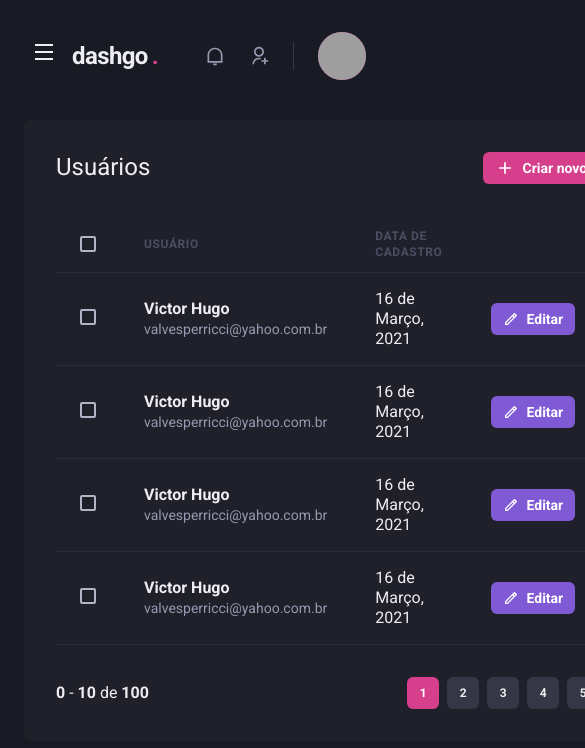
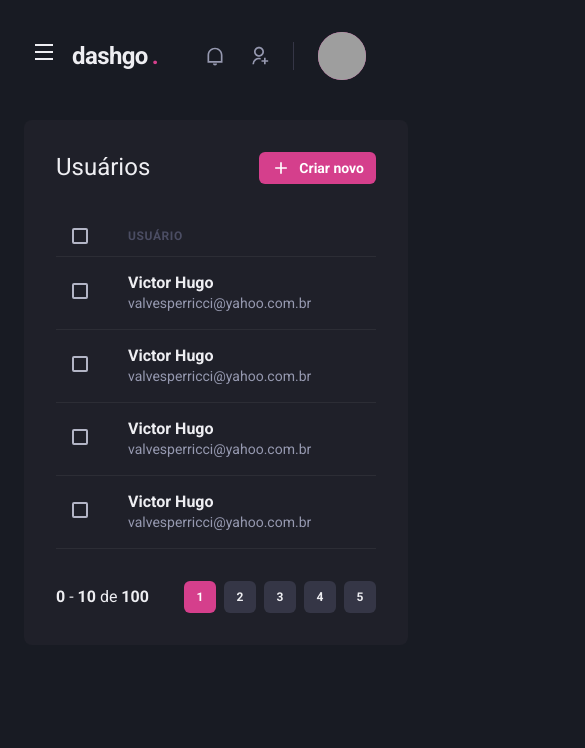
Before and after one commit to VictorHAP1603/dashgo, a Next.js app: page /users in a window 390 px wide. Shown: the top 748 px of the page, 585 px wide, since content can reach past the window. Built offline with nearby package versions, Linux system fonts and the light colour scheme; grey boxes are pictures that could not be loaded.

Commit message:
acabando responsividade e validando formulários

```diff
--- a/src/components/Header/SearchBox.tsx
+++ b/src/components/Header/SearchBox.tsx
@@ -1,8 +1,15 @@
 import { Icon, Flex, Input } from "@chakra-ui/react";
+import { useRef } from "react";
 import { RiSearchLine } from "react-icons/ri";
 
+// Controlled components
+// Uncontrolled components
 
 export function SearchBox() {
+  //   const [search, setSearch] = useState("");
+
+  const searchInputRef = useRef<HTMLInputElement>(null);
+
   return (
     <Flex
       as="label"
@@ -16,7 +23,6 @@ export function SearchBox() {
       position="relative"
       bg="gray.800"
       borderRadius="full"
-
       align="center"
     >
       <Input
@@ -25,11 +31,11 @@ export function SearchBox() {
         px="4"
         mr="4"
         placeholder="Buscar na plataforma"
-                _placeholder={{ color: 'gray.400' }}
+        _placeholder={{ color: "gray.400" }}
+        ref={searchInputRef}
       />
 
       <Icon as={RiSearchLine} fontSize="20" />
-
     </Flex>
-    )
+  );
 }
--- /dev/null
+++ b/src/components/SiderBar/ActiveLink.tsx
@@ -0,0 +1,37 @@
+import Link, { LinkProps } from "next/link";
+import { useRouter } from "next/router";
+import { cloneElement, ReactElement } from "react";
+
+type Props = LinkProps & {
+  children: ReactElement;
+  shouldMatchExactHref?: boolean;
+};
+
+export function ActiveLink({
+  children,
+  shouldMatchExactHref = false,
+  ...rest
+}: Props) {
+  const { asPath } = useRouter();
+
+  let isActive = false;
+
+  if (shouldMatchExactHref && (asPath === rest.href || asPath === rest.as)) {
+    isActive = true;
+  }
+
+  if (
+    !shouldMatchExactHref &&
+    (asPath.startsWith(String(rest.href)) || asPath.startsWith(String(rest.as)))
+  ) {
+    isActive = true;
+  }
+
+  return (
+    <Link {...rest}>
+      {cloneElement(children, {
+        color: isActive ? "pink.400" : "gray.50",
+      })}
+    </Link>
+  );
+}
--- a/src/components/SiderBar/NavLink.tsx
+++ b/src/components/SiderBar/NavLink.tsx
@@ -1,17 +1,22 @@
-import { Link, Icon, Text, LinkProps } from "@chakra-ui/react";
+import { Link as ChakraLink, Icon, Text, LinkProps } from "@chakra-ui/react";
 import { ElementType } from "react";
+import { ActiveLink } from "./ActiveLink";
 
 type Props = LinkProps & {
-    icon: ElementType;
-    text: string;
+  icon: ElementType;
+  text: string;
+  href: string;
+};
+
+export function NavLink({ icon: IconLink, text, href, ...rest }: Props) {
+  return (
+    <ActiveLink href={href} passHref>
+      <ChakraLink display="flex" align="center" {...rest}>
+        <Icon as={IconLink} fontSize="20" />
+        <Text ml="4" fontWeight="medium">
+          {text}
+        </Text>
+      </ChakraLink>
+    </ActiveLink>
+  );
 }
-
-export function NavLink({ icon: IconLink, text, ...rest }: Props) {
-
-    return (
-        <Link display="flex" align="center" {...rest} >
-            <Icon as={IconLink} fontSize="20" />
-            <Text ml="4" fontWeight="medium">{text}</Text>
-        </Link>
-    )
-}
--- a/src/pages/users/index.tsx
+++ b/src/pages/users/index.tsx
@@ -1,11 +1,32 @@
-import { Box, Flex, Heading, Button, Icon, Table, Tr, Thead, Th, Td, Tbody, Checkbox, Text } from "@chakra-ui/react";
+import {
+  Box,
+  Flex,
+  Heading,
+  Button,
+  Icon,
+  Table,
+  Tr,
+  Thead,
+  Th,
+  Td,
+  Tbody,
+  Checkbox,
+  Text,
+  useBreakpointValue,
+} from "@chakra-ui/react";
 import { RiAddLine, RiPencilLine } from "react-icons/ri";
+import Link from "next/link";
 
 import { Header } from "../../components/Header";
 import Pagination from "../../components/Pagination";
 import { Sidebar } from "../../components/Siderbar";
 
 export default function UsersList() {
+  const isWideVersion = useBreakpointValue({
+    base: false,
+    lg: true,
+  });
+
   return (
     <Box>
       <Header />
@@ -15,116 +36,179 @@ export default function UsersList() {
 
         <Box flex="1" borderRadius={8} bg="gray.800" p="8">
           <Flex mb="8" justify="space-between" align="center">
-                        <Heading size="lg" fontWeight="normal">Usuários</Heading>
+            <Heading size="lg" fontWeight="normal">
+              Usuários
+            </Heading>
 
-                        <Button as="a" cursor="pointer" size="sm" fontSize="sm" colorScheme="pink" leftIcon={<Icon as={RiAddLine} fontSize="20" />}>
+            <Link href="/users/create" passHref>
+              <Button
+                as="a"
+                cursor="pointer"
+                size="sm"
+                fontSize="sm"
+                colorScheme="pink"
+                leftIcon={<Icon as={RiAddLine} fontSize="20" />}
+              >
                 Criar novo
               </Button>
+            </Link>
           </Flex>
 
-                    <Table colorScheme="whiteAlpha">
+          <Box w={["320px", "100%"]} overflowX="auto">
+            <Table w={["500px", "100%"]} colorScheme="whiteAlpha">
               <Thead>
                 <Tr>
-                                <Th px="6" color="gray.300" w="8">
+                  <Th px={["4", "4", "6"]} color="gray.300" w="8">
                     <Checkbox colorScheme="pink" />
                   </Th>
                   <Th>Usuário</Th>
-                                <Th>Data de cadastro</Th>
-                                <Th w="8" ></Th>
+                  {isWideVersion && <Th>Data de cadastro</Th>}
+                  <Th w="8"></Th>
                 </Tr>
               </Thead>
+
               <Tbody>
                 <Tr>
-                                <Td px="6">
+                  <Td px={["4", "4", "6"]}>
                     <Checkbox colorScheme="pink" />
                   </Td>
 
                   <Td>
                     <Box>
                       <Text fontWeight="bold">Victor Hugo</Text>
-                                        <Text fontSize="sm" color="gray.300">valvesperricci@yahoo.com.br</Text>
+                      <Text fontSize="sm" color="gray.300">
+                        valvesperricci@yahoo.com.br
+                      </Text>
                     </Box>
                   </Td>
 
-                                <Td>16 de Março, 2021</Td>
+                  {isWideVersion && <Td>16 de Março, 2021</Td>}
 
                   <Td>
-                                    <Button as="a" cursor="pointer" size="sm" fontSize="sm" colorScheme="purple" leftIcon={<Icon as={RiPencilLine} fontSize="16" />}>
-                                        Editar
+                    <Button
+                      as="a"
+                      cursor="pointer"
+                      size="sm"
+                      fontSize="sm"
+                      colorScheme="purple"
+                      leftIcon={
+                        isWideVersion && (
+                          <Icon as={RiPencilLine} fontSize="16" />
+                        )
+                      }
+                    >
+                      {isWideVersion ? "Editar" : <RiPencilLine />}
                     </Button>
                   </Td>
                 </Tr>
 
                 <Tr>
-                                <Td px="6">
+                  <Td px={["4", "4", "6"]}>
                     <Checkbox colorScheme="pink" />
                   </Td>
 
                   <Td>
                     <Box>
                       <Text fontWeight="bold">Victor Hugo</Text>
-                                        <Text fontSize="sm" color="gray.300">valvesperricci@yahoo.com.br</Text>
+                      <Text fontSize="sm" color="gray.300">
+                        valvesperricci@yahoo.com.br
+                      </Text>
                     </Box>
                   </Td>
 
-                                <Td>16 de Março, 2021</Td>
+                  {isWideVersion && <Td>16 de Março, 2021</Td>}
 
                   <Td>
-                                    <Button as="a" cursor="pointer" size="sm" fontSize="sm" colorScheme="purple" leftIcon={<Icon as={RiPencilLine} fontSize="16" />}>
-                                        Editar
+                    <Button
+                      as="a"
+                      cursor="pointer"
+                      size="sm"
+                      fontSize="sm"
+                      colorScheme="purple"
+                      leftIcon={
+                        isWideVersion && (
+                          <Icon as={RiPencilLine} fontSize="16" />
+                        )
+                      }
+                    >
+                      {isWideVersion ? "Editar" : <RiPencilLine />}
                     </Button>
                   </Td>
                 </Tr>
 
                 <Tr>
-                                <Td px="6">
+                  <Td px={["4", "4", "6"]}>
                     <Checkbox colorScheme="pink" />
                   </Td>
 
                   <Td>
                     <Box>
                       <Text fontWeight="bold">Victor Hugo</Text>
-                                        <Text fontSize="sm" color="gray.300">valvesperricci@yahoo.com.br</Text>
+                      <Text fontSize="sm" color="gray.300">
+                        valvesperricci@yahoo.com.br
+                      </Text>
                     </Box>
                   </Td>
 
-                                <Td>16 de Março, 2021</Td>
+                  {isWideVersion && <Td>16 de Março, 2021</Td>}
 
                   <Td>
-                                    <Button as="a" cursor="pointer" size="sm" fontSize="sm" colorScheme="purple" leftIcon={<Icon as={RiPencilLine} fontSize="16" />}>
-                                        Editar
+                    <Button
+                      as="a"
+                      cursor="pointer"
+                      size="sm"
+                      fontSize="sm"
+                      colorScheme="purple"
+                      leftIcon={
+                        isWideVersion && (
+                          <Icon as={RiPencilLine} fontSize="16" />
+                        )
+                      }
+                    >
+                      {isWideVersion ? "Editar" : <RiPencilLine />}
                     </Button>
                   </Td>
                 </Tr>
 
                 <Tr>
-                                <Td px="6">
+                  <Td px={["4", "4", "6"]}>
                     <Checkbox colorScheme="pink" />
                   </Td>
 
                   <Td>
                     <Box>
                       <Text fontWeight="bold">Victor Hugo</Text>
-                                        <Text fontSize="sm" color="gray.300">valvesperricci@yahoo.com.br</Text>
+                      <Text fontSize="sm" color="gray.300">
+                        valvesperricci@yahoo.com.br
+                      </Text>
                     </Box>
                   </Td>
 
-                                <Td>16 de Março, 2021</Td>
+                  {isWideVersion && <Td>16 de Março, 2021</Td>}
 
                   <Td>
-                                    <Button as="a" cursor="pointer" size="sm" fontSize="sm" colorScheme="purple" leftIcon={<Icon as={RiPencilLine} fontSize="16" />}>
-                                        Editar
+                    <Button
+                      as="a"
+                      cursor="pointer"
+                      size="sm"
+                      fontSize="sm"
+                      colorScheme="purple"
+                      leftIcon={
+                        isWideVersion && (
+                          <Icon as={RiPencilLine} fontSize="16" />
+                        )
+                      }
+                    >
+                      {isWideVersion ? "Editar" : <RiPencilLine />}
                     </Button>
                   </Td>
                 </Tr>
               </Tbody>
             </Table>
-
+          </Box>
           <Pagination />
         </Box>
-            </Flex >
-
-
-        </Box >
-    )
+      </Flex>
+    </Box>
+  );
 }
```
Also changed, not shown: src/components/SiderBar/SiderbarNav.tsx (+11 -6 lines), src/pages/dashboard.tsx (+34 -45 lines), src/pages/users/create.tsx (+26 -12 lines). Lines whose indentation alone changed are shown as unchanged.
